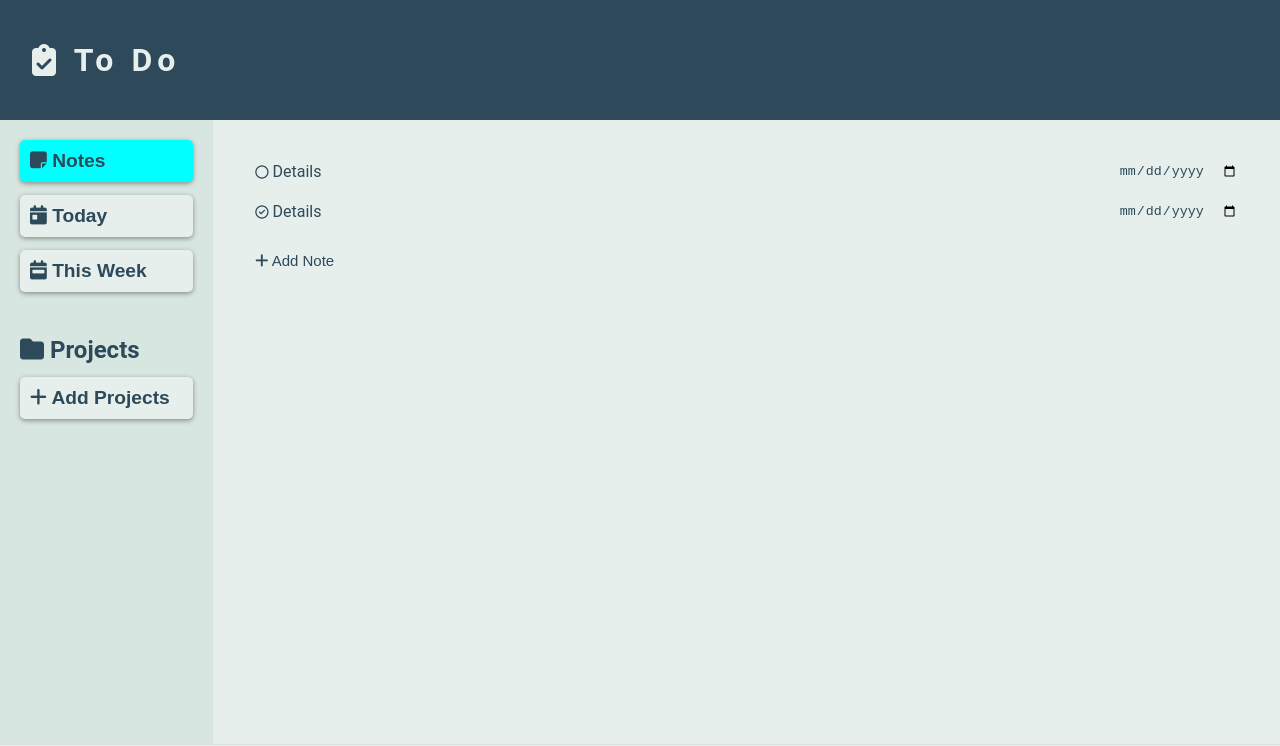
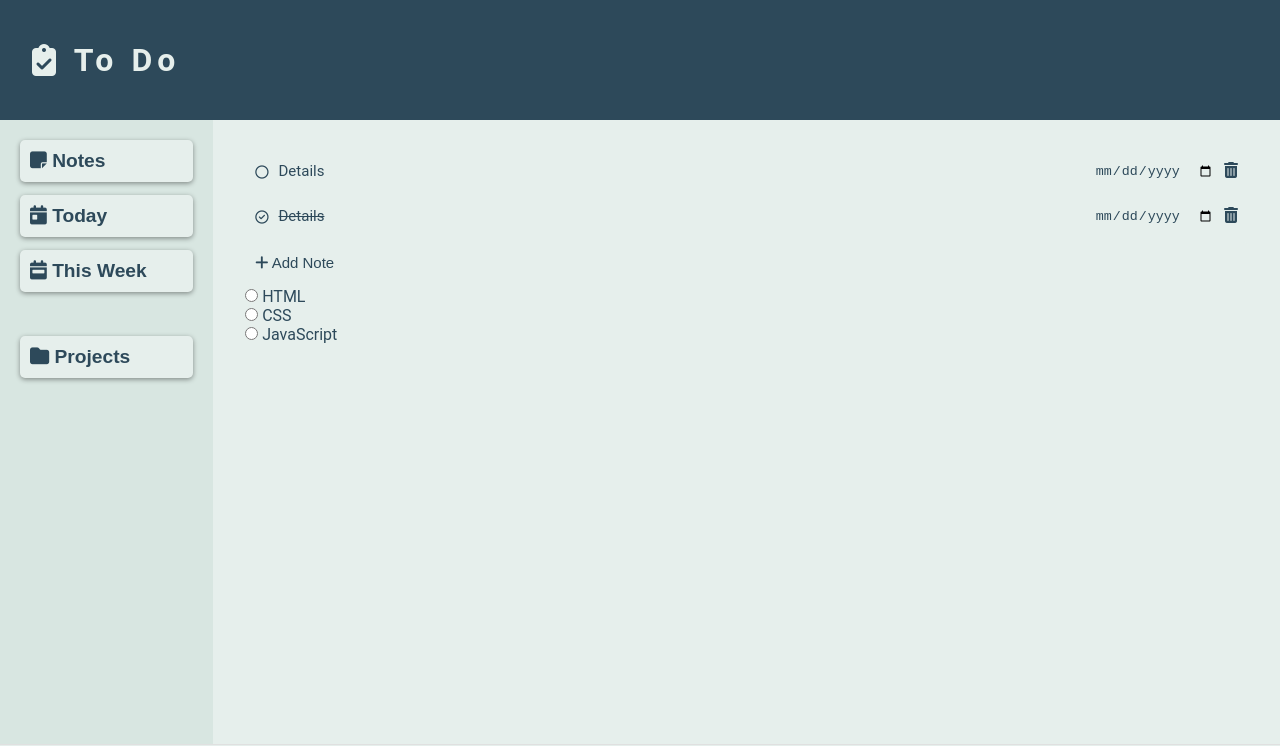
Before and after one commit to hayaman3/ToDo, a website with bundled scripts: page dist/index.html in a window 1280 px wide. Shown: the top 746 px of the page. Built offline with nearby package versions, Linux system fonts and the light colour scheme.

Commit message:
Refractoring to modules

```diff
--- a/src/index.js
+++ b/src/index.js
@@ -1,4 +1,34 @@
 import {UI} from './modules/UI'
 
 
-// UI()
+
+const notes = document.getElementById("notes");
+const today = document.getElementById("today");
+const week = document.getElementById("week");
+const projects = document.getElementById("projects");
+
+notes.addEventListener("click", show)
+today.addEventListener("click", show)
+week.addEventListener("click", show)
+projects.addEventListener("click", show)
+
+
+const nav = [notes,today,week,projects]
+
+function active(element){
+
+}
+
+
+function show(e){
+    e.target.classList.add("active")
+    for(let i=0;i<nav.length;i++){
+        if(e.target != nav[i]){
+            nav[i].classList.remove("active")
+        }
+    }
+}
+
+
+
+UI()
--- a/src/modules/UI.js
+++ b/src/modules/UI.js
@@ -1,13 +1,24 @@
-const content = document.getElementById("main")
-const element = document.createElement("div")
+import {notesContent} from './notes.js'
+
+const section = document.getElementsByTagName("section")[0];
+
+// const notes = document.getElementById("notes");
+// const today = document.getElementById("today");
+// const week = document.getElementById("week");
+// const projects = document.getElementById("rojects");
+
+// notes.addEventListener("click", showNotes)
 
 function UI(){
-    // element.className = "";
-    // element.classList.add("shop")
-    let trial = new Date();
-    element.innerHTML = `
-        ${trial}
-    `;
-    content.appendChild(element)
+    section.className = "";
+    section.classList.add("notes")
+    section.innerHTML = notesContent;
 }
-export{ UI }
+
+// function showNotes(){
+
+// }
+
+
+
+export {UI}
--- /dev/null
+++ b/src/modules/notes.js
@@ -0,0 +1,23 @@
+const notesContent = `<p class="note-detail">
+<button><i class="fa-regular fa-circle"></button></i>
+<span>  Details</span>
+<input type="date" class="date">
+<i class="fa-solid fa-trash-can"></i>
+</p>
+<p class="note-detail">
+<button><i class="fa-regular fa-circle-check"></i></button></i>
+<span style="text-decoration: line-through;">  Details</span>
+<input type="date" class="date">
+<i class="fa-solid fa-trash-can"></i>
+</p>
+<button><i class="fa-solid fa-plus"></i> Add Note</button>
+<form>
+<input type="radio" id="html" name="fav_language" value="HTML">
+<label for="html">HTML</label><br>
+<input type="radio" id="css" name="fav_language" value="CSS">
+<label for="css">CSS</label><br>
+<input type="radio" id="javascript" name="fav_language" value="JavaScript">
+<label for="javascript">JavaScript</label>
+</form>`
+
+export {notesContent}
```
Also changed, not shown: dist/index.html, dist/main.js, dist/style.css.
